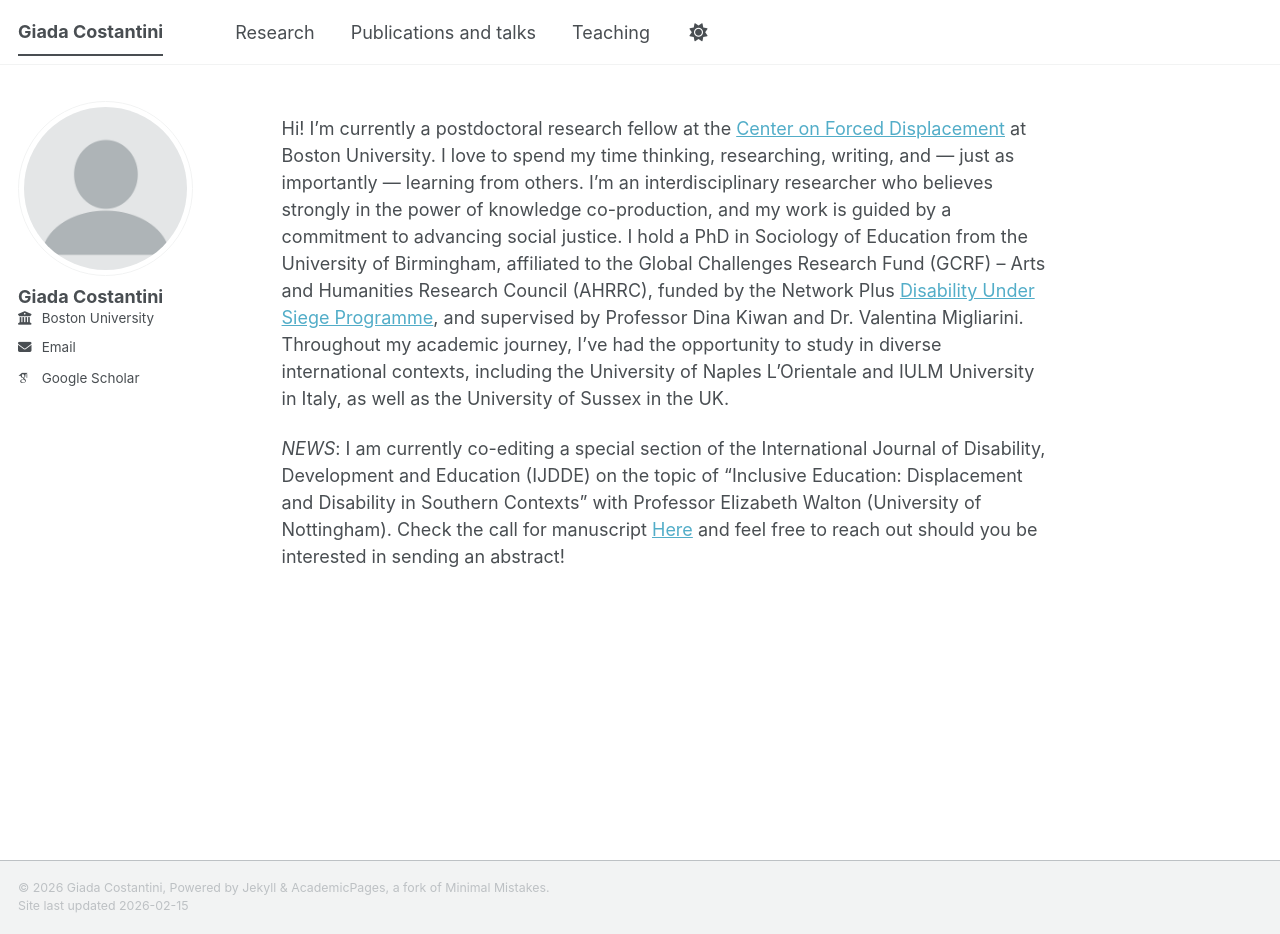
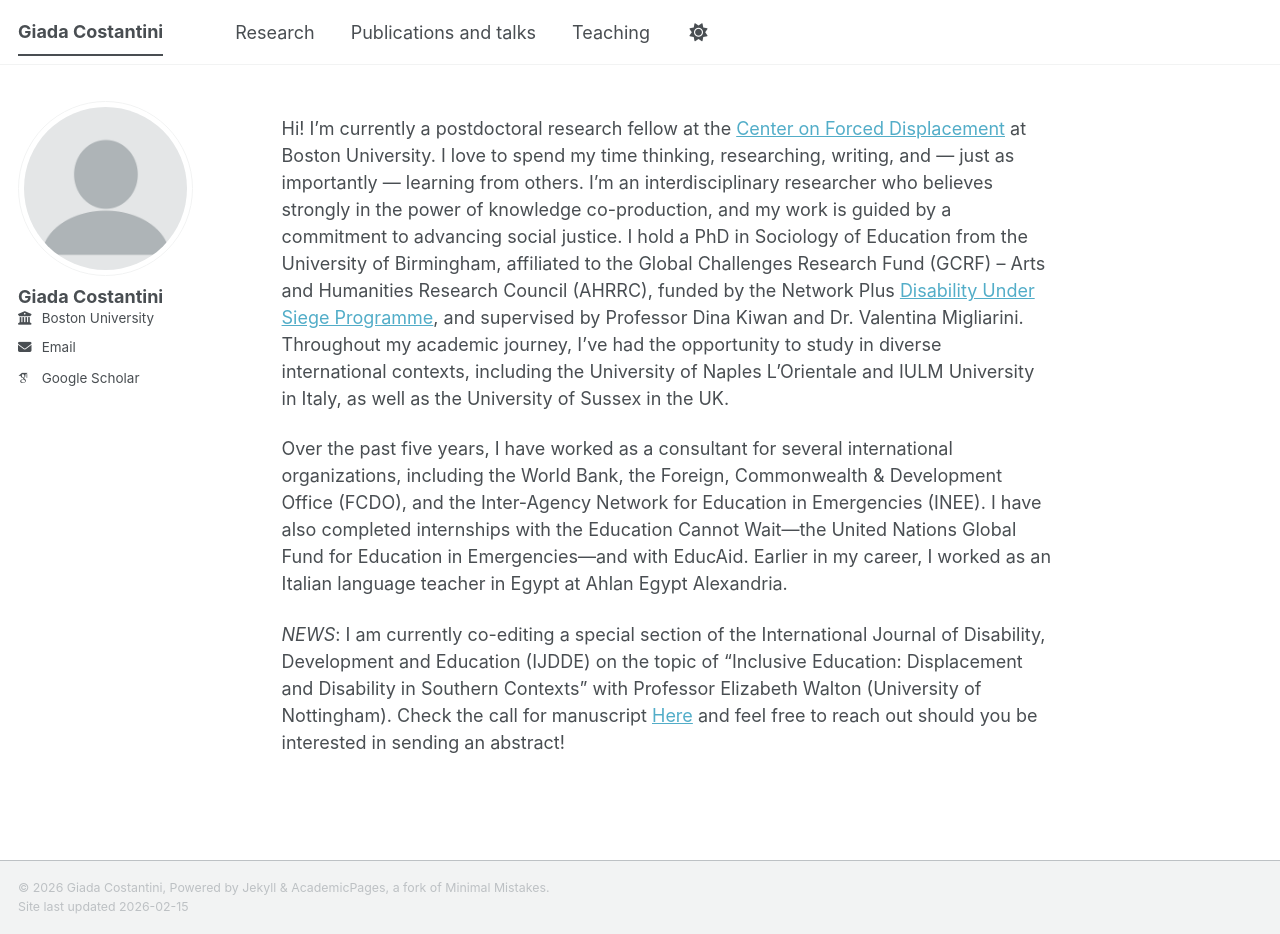
Before and after one commit to giada-costantini/giada-costantini.github.io, a Jekyll site: the page built from _pages/about.md, in a window 1280 px wide and 934 px high. Built offline with Jekyll 4.4.1, drawn with Linux system fonts in a browser that asks for light colours; some web fonts are replaced; a script bundle is joined from its source files by our own code; library files that are not in the unit come from our copies.

Commit message:
Update about page with consulting and internship details
Added details about consulting work and internships.

```diff
--- a/_pages/about.md
+++ b/_pages/about.md
@@ -10,6 +10,6 @@ redirect_from:
 Hi! I’m currently a postdoctoral research fellow at the [Center on Forced Displacement](https://www.bu.edu/cfd/) at Boston University. I love to spend my time thinking, researching, writing, and --- just as importantly --- learning from others. I’m an interdisciplinary researcher who believes strongly in the power of knowledge co-production, and my work is guided by a commitment to advancing social justice.
 I hold a PhD in Sociology of Education from the University of Birmingham, affiliated to  the Global Challenges Research Fund (GCRF) – Arts and Humanities Research Council (AHRRC), funded by the Network Plus [Disability Under Siege Programme](https://disabilityundersiege.org/), and supervised by Professor Dina Kiwan and Dr. Valentina Migliarini. Throughout my academic journey, I’ve had the opportunity to study in diverse international contexts, including the University of Naples L’Orientale and IULM University in Italy, as well as the University of Sussex in the UK.
 
-
+Over the past five years, I have worked as a consultant for several international organizations, including the World Bank, the Foreign, Commonwealth & Development Office (FCDO), and the Inter-Agency Network for Education in Emergencies (INEE). I have also completed internships with the Education Cannot Wait—the United Nations Global Fund for Education in Emergencies—and with EducAid. Earlier in my career, I worked as an Italian language teacher in Egypt at Ahlan Egypt Alexandria.
 
 *NEWS*: I am currently co-editing a special section of the International Journal of Disability, Development and Education (IJDDE) on the topic of “Inclusive Education: Displacement and Disability in Southern Contexts” with Professor Elizabeth Walton (University of Nottingham). Check the call for manuscript [Here]( /files/call_ijdde.pdf) and feel free to reach out should you be interested in sending an abstract!
```
